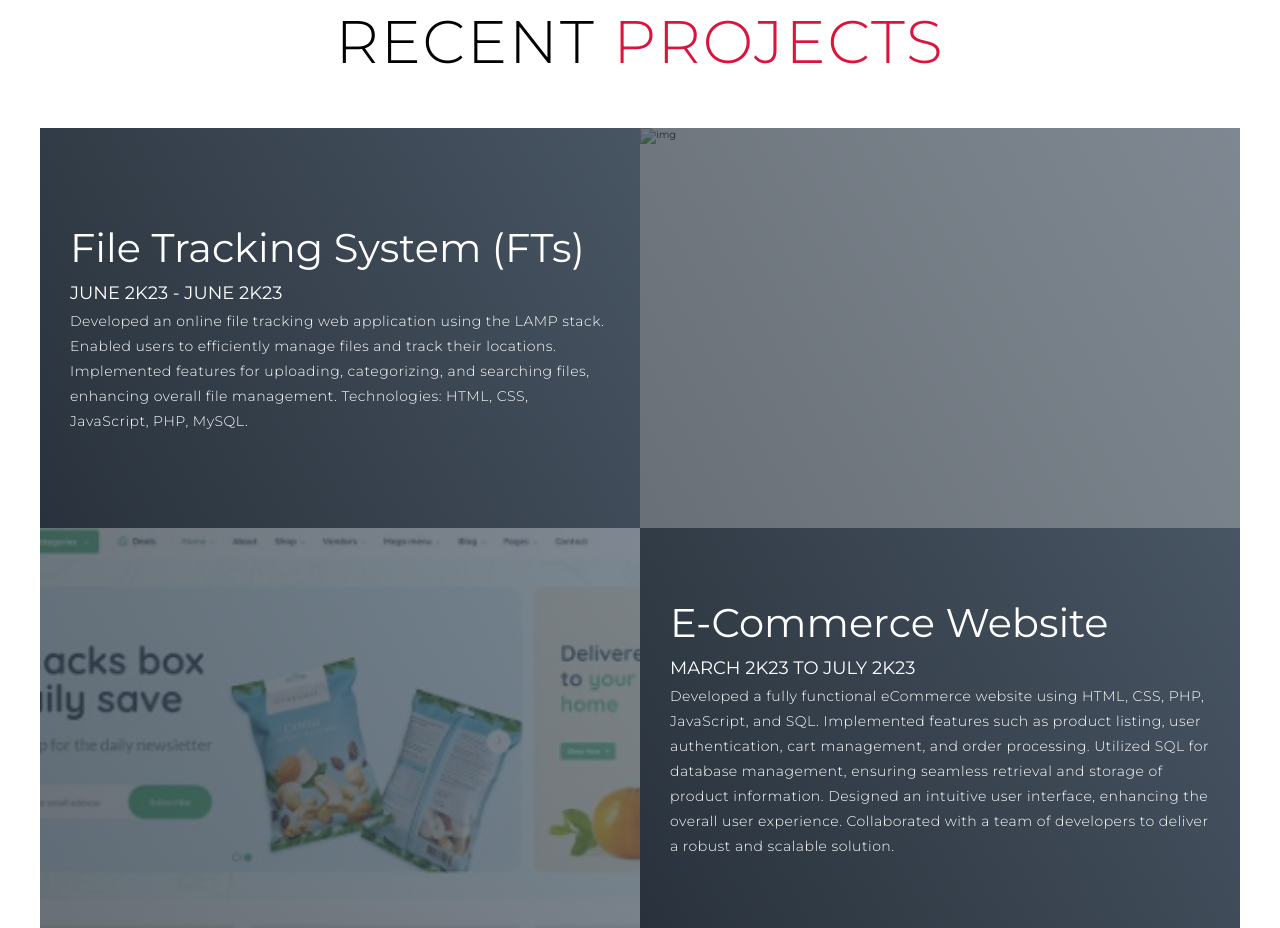
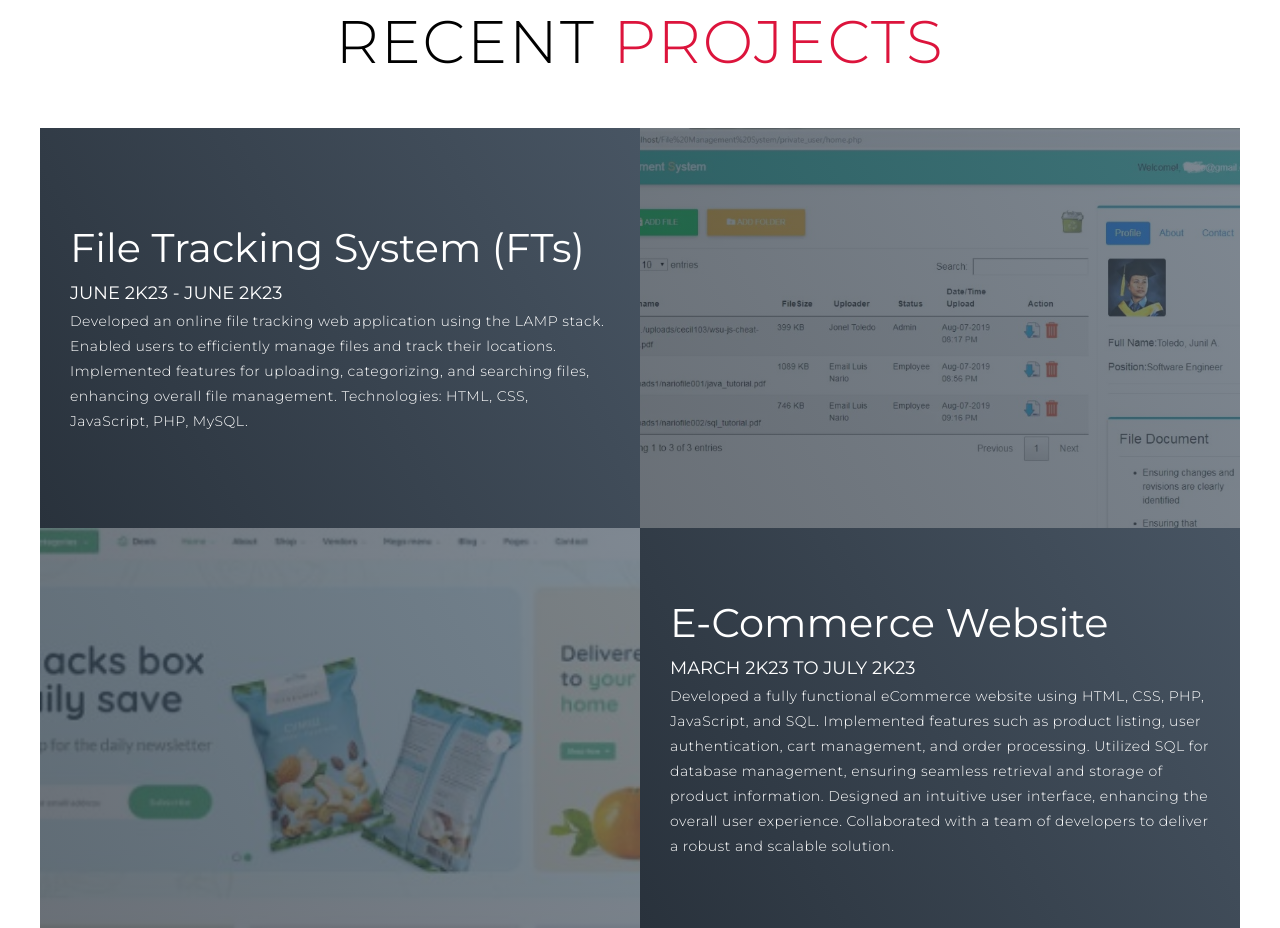
Before and after one commit to mradulraj45/portfolio, a plain HTML site: page index.html in a window 1280 px wide. Shown: the part 1740-2668 px from the top of the page. Drawn offline with Linux system fonts and the light colour scheme; files whose address does not match are found by name.

Commit message:
index.html

```diff
--- a/index.html
+++ b/index.html
@@ -107,7 +107,7 @@
               </p>
           </div>
           <div class="project-img">
-            <img src="./img/fts.jpg" alt="img">
+            <img src="fts.jpg" alt="img">
           </div>
         </div>
         <div class="project-item">
```
